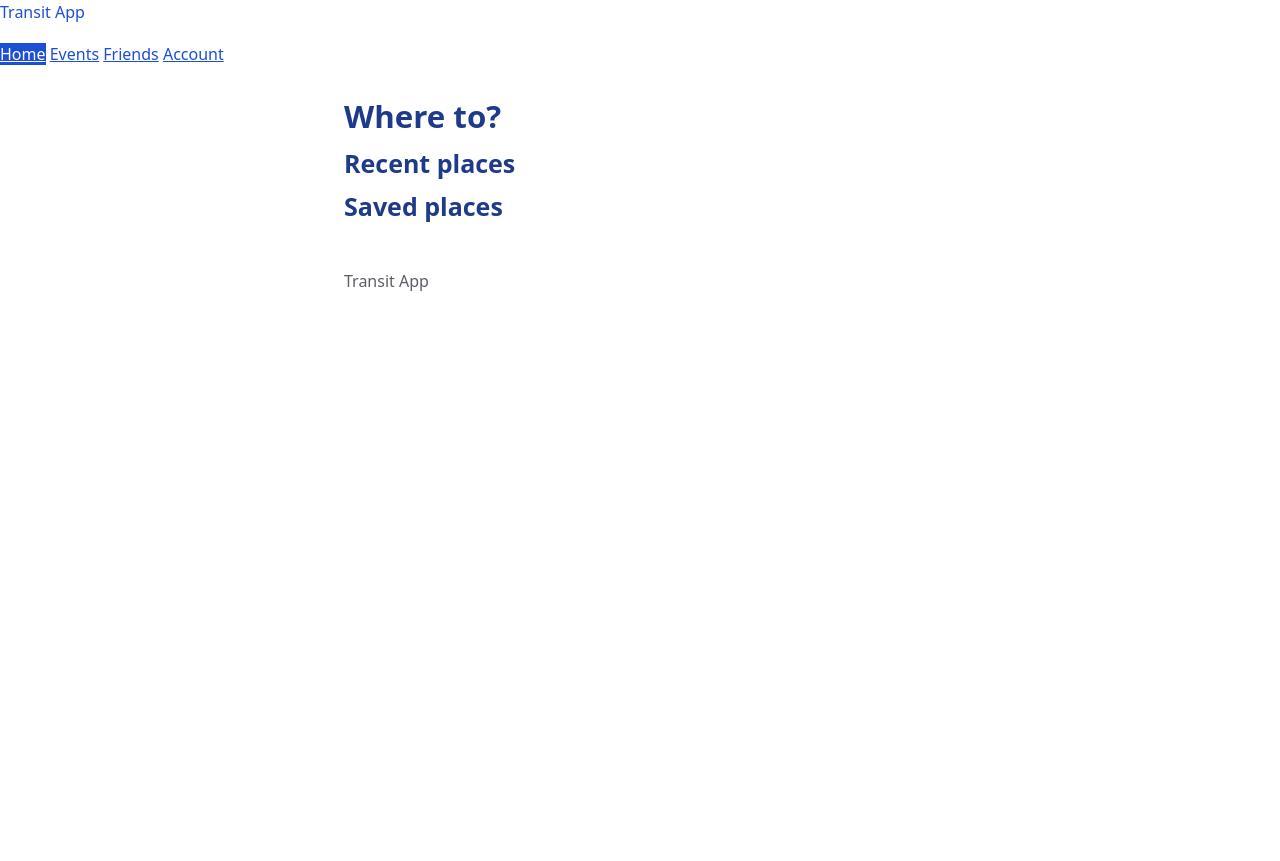
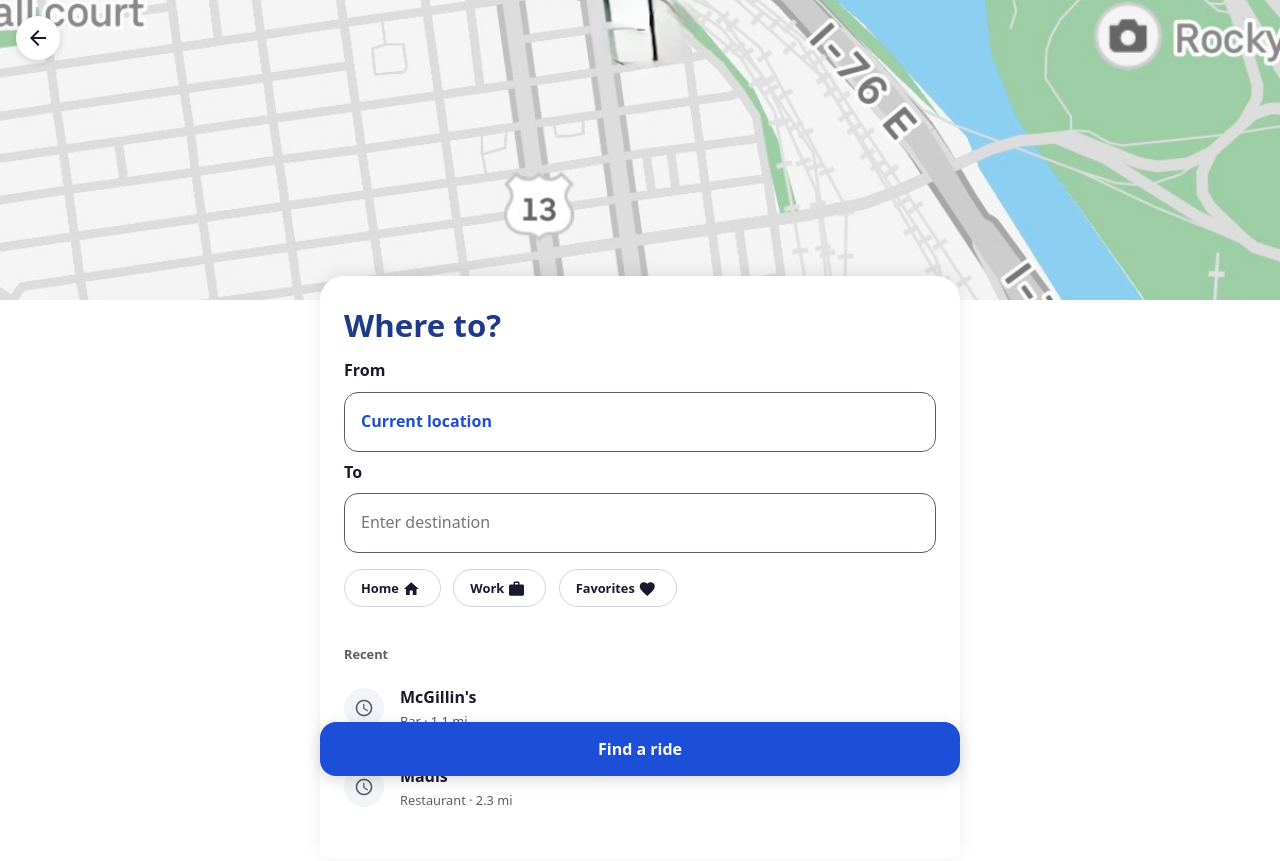
Before and after one commit to Kareem21133/Uxid231-ka977, a plain HTML site: page where-to.html in a window 1280 px wide. Before the commit the page ends 800 px from the top, so only its background shows below. Drawn offline with Linux system fonts and the light colour scheme.

Commit message:
Added Where to page and changed some buttons in sign in and sign up

```diff
--- a/styles/main.css
+++ b/styles/main.css
@@ -253,6 +253,11 @@ input {
   text-decoration: none;
 }
 
+.auth-page .icon-button {
+  /* space under the round back button */
+  margin: 0 0 var(--space-lg);
+}
+
 .auth-page h1 {
   margin: 0 0 var(--space-xs);
 }
@@ -263,14 +268,16 @@ input {
   color: var(--color-muted-text);
 }
 
-.auth-form label {
+.auth-form label,
+.trip-form label {
   /* label above each input */
   display: block;
   margin: 0 0 var(--space-xs);
   font-weight: var(--font-weight-bold);
 }
 
-.auth-form input {
+.auth-form input,
+.trip-form input {
   /* full-width text box; muted border = 3:1+ contrast so it's visible */
   display: block;
   width: 100%;
@@ -304,7 +311,8 @@ input {
   font-weight: var(--font-weight-bold);
 }
 
-.auth-form .btn {
+.auth-form .btn,
+.trip-form .btn {
   /* real button needs these to match the link-buttons */
   width: 100%;
   border: none;
@@ -807,6 +815,125 @@ input {
   outline-offset: 2px;
 }
 
+/* ---------- Where to ---------- */
+.map-header {
+  position: relative;
+}
+
+.map-img {
+  display: block;
+  width: 100%;
+  height: 300px;
+  object-fit: cover; /* AI helped me here */
+}
+
+.icon-button {
+  /* round white button with an icon (look only, no position) */
+  /* AI helped me with this block */
+  display: inline-block;
+  width: 44px; /* 44px = comfortable finger tap size */
+  height: 44px;
+  border-radius: 50%;
+  background-color: var(--color-background);
+  color: var(--color-text);
+  text-align: center;
+  line-height: 44px;
+  box-shadow: 0 2px 8px rgba(0, 0, 0, 0.15);
+}
+
+.icon-button .material-icons {
+  /* Google's line-height: 1 would push the icon to the top */
+  line-height: 44px;
+}
+
+.map-back {
+  /* only on Where to: float on top of the map (like the search icon) */
+  position: absolute;
+  top: var(--space-sm);
+  left: var(--space-sm);
+}
+
+.sheet {
+  position: relative; /* AI helped me here */
+  margin: -1.5rem auto 0; /* AI helped me here */
+  border-radius: 24px 24px 0 0; /* AI helped me here */
+  background-color: var(--color-background);
+  box-shadow: 0 -4px 16px rgba(0, 0, 0, 0.08); /* shadow goes up, onto the map */
+}
+
+#from {
+  /* "Current location" shows in blue */
+  color: var(--color-brand);
+  font-weight: var(--font-weight-bold);
+}
+
+.sheet h2 {
+  margin: var(--space-md) 0 var(--space-xs);
+  font-size: var(--font-size-sm);
+  color: var(--color-muted-text);
+}
+
+.trip-form .btn {
+  /* pinned to the bottom so it's always visible */
+  position: fixed;
+  left: var(--space-md);
+  right: var(--space-md);
+  bottom: var(--space-md);
+  width: auto;
+  max-width: var(--content-width);
+  margin-inline: auto;
+  box-shadow: 0 4px 16px rgba(0, 0, 0, 0.15);
+}
+
+.has-fixed-button {
+  /* room at the bottom so the last row isn't hidden under the button */
+  padding-bottom: 6rem;
+}
+
+.trip-form input {
+  /* From and To sit closer together than on Sign In */
+  margin: 0 0 var(--space-xs);
+}
+
+.trip-form .shortcut-list {
+  /* more room between the To box and the chips */
+  margin-top: var(--space-sm);
+}
+
+.recent-list a {
+  /* anchor for the clock + room on the left for it */
+  position: relative;
+  padding-left: 3.5rem;
+}
+
+.recent-icon {
+  /* gray circle with the clock*/
+  position: absolute;
+  left: 0;
+  top: 50%;
+  margin-top: -20px;
+  width: 40px;
+  height: 40px;
+  border-radius: 50%;
+  background-color: var(--color-surface);
+  color: var(--color-muted-text);
+  font-size: 20px;
+  line-height: 40px;
+  text-align: center;
+}
+
+.recent-name {
+  display: block;
+}
+
+.recent-detail {
+  /* small gray caption */
+  display: block;
+  font-size: var(--font-size-sm);
+  font-weight: var(--font-weight-regular);
+  color: var(--color-muted-text);
+}
+
 /* ---------- Bottom tab bar ---------- */
 .tab-bar {
   /* white strip pinned to the bottom of the screen */
--- a/where-to.html
+++ b/where-to.html
@@ -3,43 +3,82 @@
   <head>
     <meta charset="utf-8" />
     <meta name="viewport" content="width=device-width, initial-scale=1" />
-    <title>Transit App | Where To?</title>
+    <title>Transit App | Where to?</title>
+    <link
+      href="https://fonts.googleapis.com/icon?family=Material+Icons"
+      rel="stylesheet"
+    />
     <link rel="stylesheet" href="styles/main.css" />
   </head>
 
-  <body>
-    <header>
-      <p>Transit App</p>
+  <body class="where-page has-fixed-button">
+    <div class="map-header">
+      <img
+        src="images/map.jpg"
+        alt="Map of the route from Drexel to McGillin's"
+        class="map-img"
+      />
+      <a
+        href="index.html"
+        class="icon-button map-back"
+        aria-label="Back to home"
+      >
+        <span class="material-icons" aria-hidden="true">arrow_back</span>
+      </a>
+    </div>
 
-      <nav>
-        <a href="index.html" class="current">Home</a>
-        <a href="events.html">Events</a>
-        <a href="friends.html">Friends</a>
-        <a href="account.html">Account</a>
-      </nav>
-    </header>
-
-    <main>
+    <main class="sheet">
       <h1>Where to?</h1>
 
-      <form>
-        <!-- from input -->
-        <!-- to input -->
+      <form class="trip-form" action="rides.html">
+        <label for="from">From</label>
+        <input type="text" id="from" name="from" value="Current location" />
+        <label for="to">To</label>
+        <input type="text" id="to" name="to" placeholder="Enter destination" />
+        <ul class="shortcut-list" aria-label="Saved places">
+          <li>
+            <a href="rides.html" class="chip"
+              >Home
+              <span class="material-icons" aria-hidden="true">home</span></a
+            >
+          </li>
+          <li>
+            <a href="rides.html" class="chip"
+              >Work
+              <span class="material-icons" aria-hidden="true">work</span></a
+            >
+          </li>
+          <li>
+            <a href="rides.html" class="chip"
+              >Favorites
+              <span class="material-icons" aria-hidden="true">favorite</span></a
+            >
+          </li>
+        </ul>
+        <h2>Recent</h2>
+        <ul class="settings-list recent-list">
+          <li>
+            <a href="rides.html">
+              <span class="material-icons recent-icon" aria-hidden="true"
+                >schedule</span
+              >
+              <span class="recent-name">McGillin's</span>
+              <span class="recent-detail">Bar · 1.1 mi</span>
+            </a>
+          </li>
+          <li>
+            <a href="rides.html">
+              <span class="material-icons recent-icon" aria-hidden="true"
+                >schedule</span
+              >
+              <span class="recent-name">Madis</span>
+              <span class="recent-detail">Restaurant · 2.3 mi</span>
+            </a>
+          </li>
+        </ul>
+
+        <button type="submit" class="btn btn-primary">Find a ride</button>
       </form>
-
-      <section>
-        <h2>Recent places</h2>
-        <!-- a few recent spots, each links to rides page -->
-      </section>
-
-      <section>
-        <h2>Saved places</h2>
-        <!-- home, work, school -->
-      </section>
     </main>
-
-    <footer>
-      <p>Transit App</p>
-    </footer>
   </body>
 </html>
```
Also changed, not shown: sign-in.html (+7 -1 lines), sign-up.html (+8 -1 lines), images/map-route.jpg (added), images/map.jpg (added).
